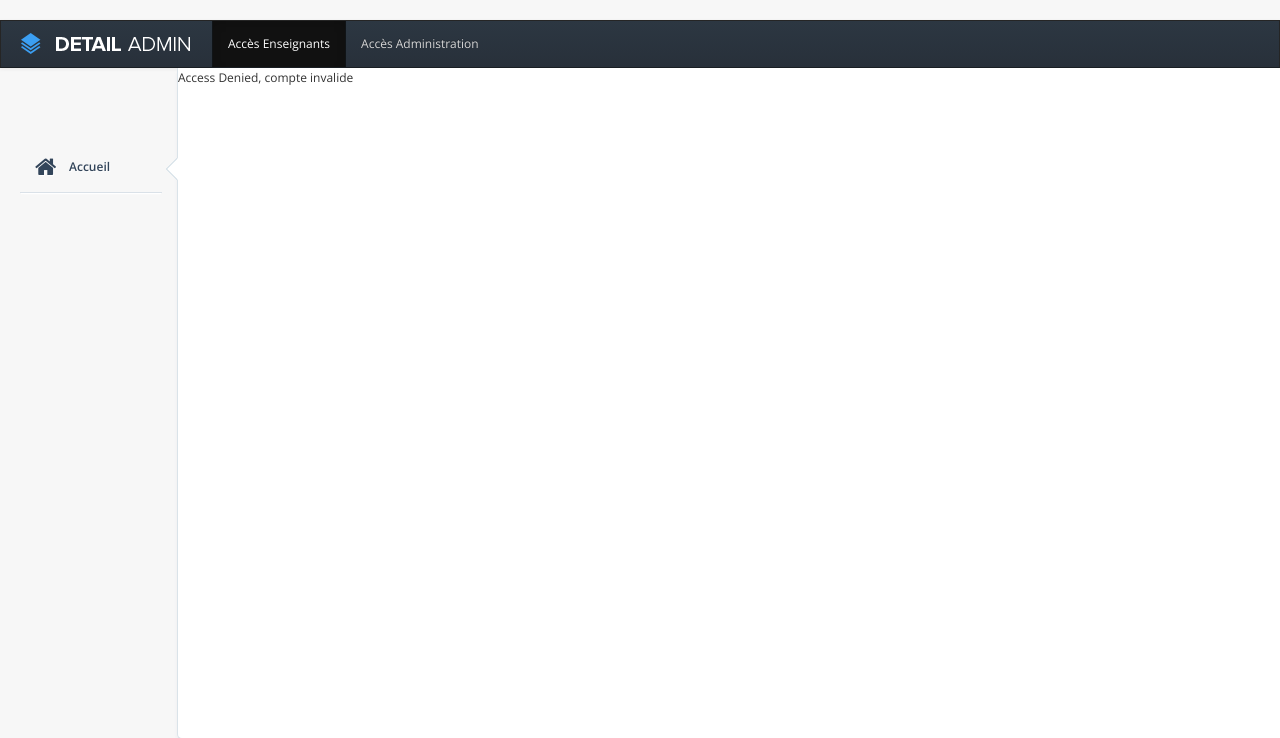
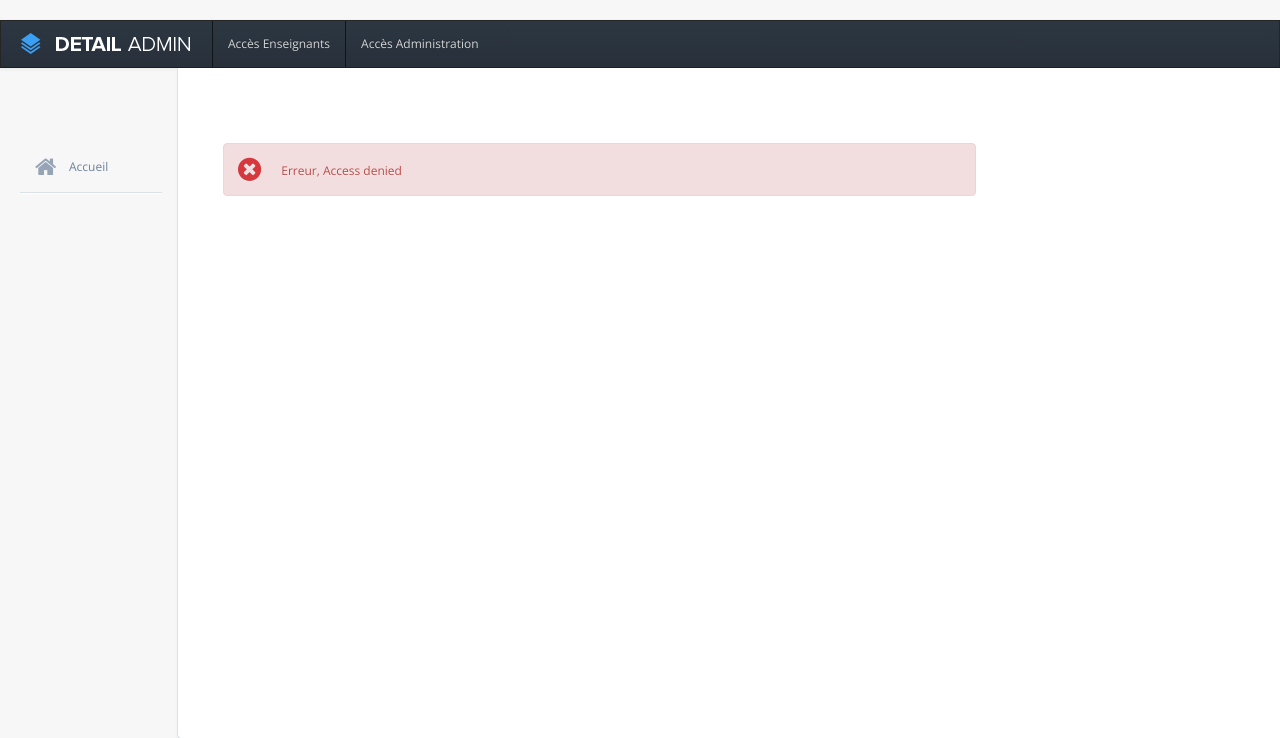
Before and after one commit to OrochiLab/PaiementsHeures, a PHP site: page /index.php?page=heures_prof in a window 1280 px wide. Shown: the top 738 px of the page. Run offline with PHP 8.4, Linux system fonts and the light colour scheme.

Commit message:
2nd Commit design

```diff
--- a/includes/heures_prof.php
+++ b/includes/heures_prof.php
@@ -1,7 +1,10 @@
+
+<div class="container-fluid">
+	<div id="pad-wrapper" class="form-page">
+		<div class="row-fluid form-wrapper">
+			<!-- left column -->
+			<div class="span9 column">
 <?php
-
-
-
 if(isset($_SESSION['cin']))
 {
 
@@ -12,25 +15,6 @@ $prof = Professeur::getProfesseur($_SESSION['cin']);
 		echo 'Vous etes <strong>'.$prof->getGrade()->getLibelle().'</strong> à <strong>'.$prof->getEtablissement()->getLibelle().' - '.$prof->getEtablissement()->getUniversite()->getLibelle().'</strong>';
 
 	?>
-
-	<form action="?page=enregistrer_heures" method="post">
-	<pre>
-	<?php
-	if($prof instanceof ProfesseurActivite)
-	{
-	?>
-<input type="radio" name="htype" value="sup"/>Enregistrer des heures supplémentaires<br/>
-	<?php
-	}
-	?>
-<input type="radio" name="htype" value="vac" />Enregistrer des heures de vacation
-	<input type="hidden" name="cin_prof" value="<?php echo $prof->getCin(); ?>" />
-
-
-	<input type="submit" value="Valider"/>
-
-	</pre>
-	</form>
 
 	<h4>Liste de vos heures supplémentaires/de vacation</h4>
 	<table border="1">
@@ -60,6 +44,30 @@ $prof = Professeur::getProfesseur($_SESSION['cin']);
 
 
 	</table>
+
+	</div>
+			<!-- side right column -->
+                    <div class="span3 form-sidebar pull-right">
+                        <div class="alert alert-info hidden-tablet">
+                            <i class="icon-lightbulb pull-left"></i>
+                            Vous pouvez enregistrer vos heures supplémentaires ou de vacations a condition de ne pas dépasser 20 par mois !
+                        </div>
+                        <h4>Enregistrer des heures</h4>
+						<br/>
+                        <form action="?page=enregistrer_heures" method="post">
+							<?php
+							if($prof instanceof ProfesseurActivite)
+							{
+							?>
+								<input type="radio" name="htype" value="sup"/> Enregistrer des heures supplémentaires<br/>
+							<?php
+							}
+							?>
+								<input type="radio" name="htype" value="vac" /> Enregistrer des heures de vacation<br/>
+								<input type="hidden" name="cin_prof" value="<?php echo $prof->getCin(); ?>" /><br/>
+								<input class="btn-flat success" type="submit" value="Valider"/>
+						</form>
+                    </div>
 	<?php
 	}
 	else
@@ -71,9 +79,20 @@ $prof = Professeur::getProfesseur($_SESSION['cin']);
 }
 else
 {
-	echo 'Access Denied, compte invalide';
+	?>
+	<div class="alert alert-error">
+		<i class="icon-remove-sign"></i>
+		Erreur, Access denied
+	</div>
+	<?php
 
 }
 
 
 ?>
+
+
+
+		</div>
+	</div>
+</div>
--- a/index.php
+++ b/index.php
@@ -135,8 +135,8 @@ session_start();
             </button>
             <div class="nav-collapse collapse">
                 <ul class="nav">
-                    <li class="active"><a href="?page=prof">Accès Enseignants</a></li>
-                    <li><a href="?page=administration">Accès Administration</a></li>
+                    <li class="<?php echo (($_GET['page']=='prof')?'active':'');?>"><a href="?page=prof">Accès Enseignants</a></li>
+                    <li class="<?php echo (($_GET['page']=='administration')?'active':'');?>"><a href="?page=administration">Accès Administration</a></li>
                 </ul>
             </div>
 
@@ -154,16 +154,47 @@ session_start();
 	<!-- sidebar -->
     <div id="sidebar-nav">
         <ul id="dashboard-menu">
-            <li class="active">
-                <div class="pointer">
+            <li class="<?php echo (($_GET['page']=='accueil')?'active':'');?>">
+                <?php
+				if($_GET['page']=='accueil')
+				{
+				?>
+				<div class="pointer">
                     <div class="arrow"></div>
                     <div class="arrow_border"></div>
                 </div>
+				<?php
+				}
+				?>
                 <a href="?page=accueil">
                     <i class="icon-home"></i>
                     <span>Accueil</span>
                 </a>
             </li>
+			<?php
+			if(isset($_SESSION['type']) and $_SESSION['type']=='prof')
+			{
+			?>
+			<li class="<?php echo (($_GET['page']=='heures_prof')?'active':'');?>">
+				<?php
+				if($_GET['page']=='heures_prof')
+				{
+				?>
+				<div class="pointer">
+                    <div class="arrow"></div>
+                    <div class="arrow_border"></div>
+                </div>
+				<?php
+				}
+				?>
+                <a href="?page=heures_prof">
+                    <i class="icon-calendar-empty"></i>
+                    <span>Heures</span>
+                </a>
+            </li>
+			<?php
+			}
+			?>
             <!--<li>
                 <a class="dropdown-toggle" href="#">
                     <i class="icon-group"></i>
```
Also changed, not shown: includes/acces_administration.php (+19 -10 lines), includes/acces_enseignants.php (+12 -7 lines).
